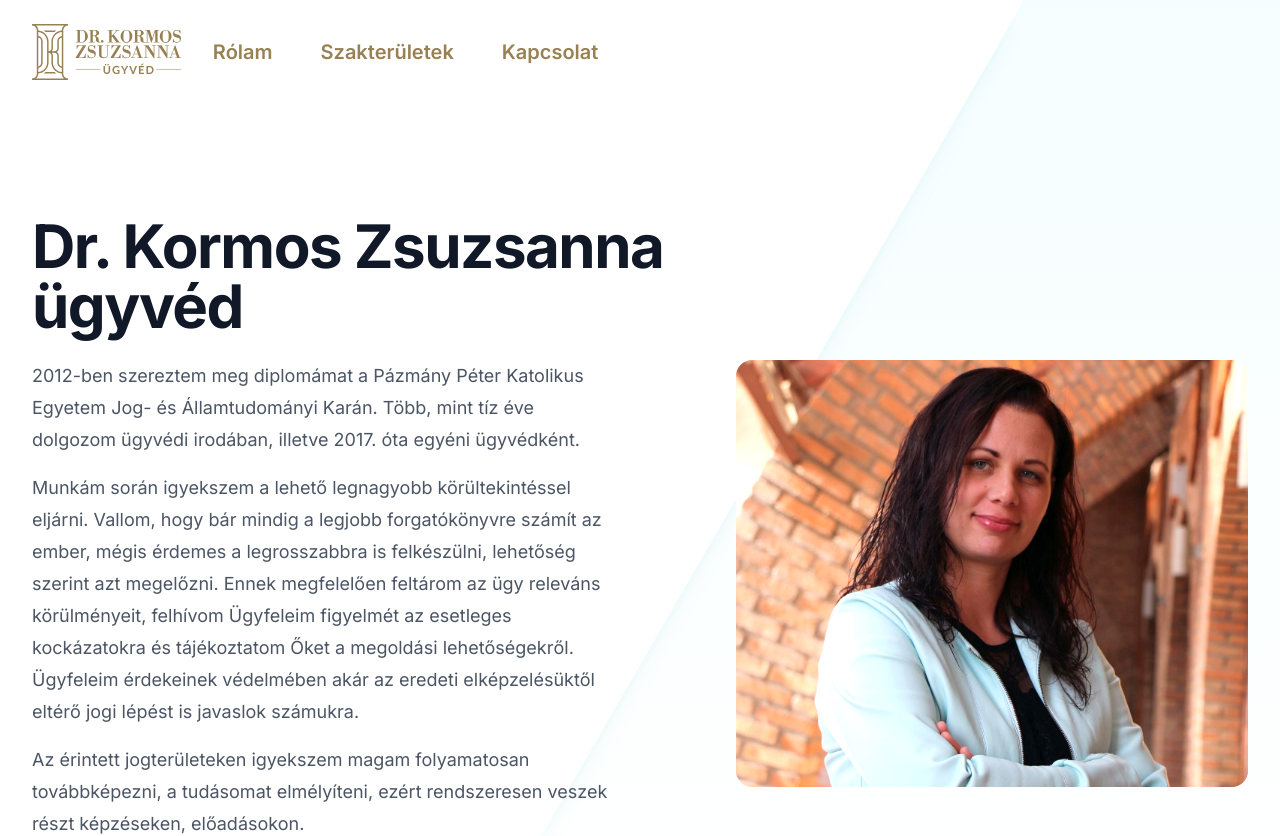
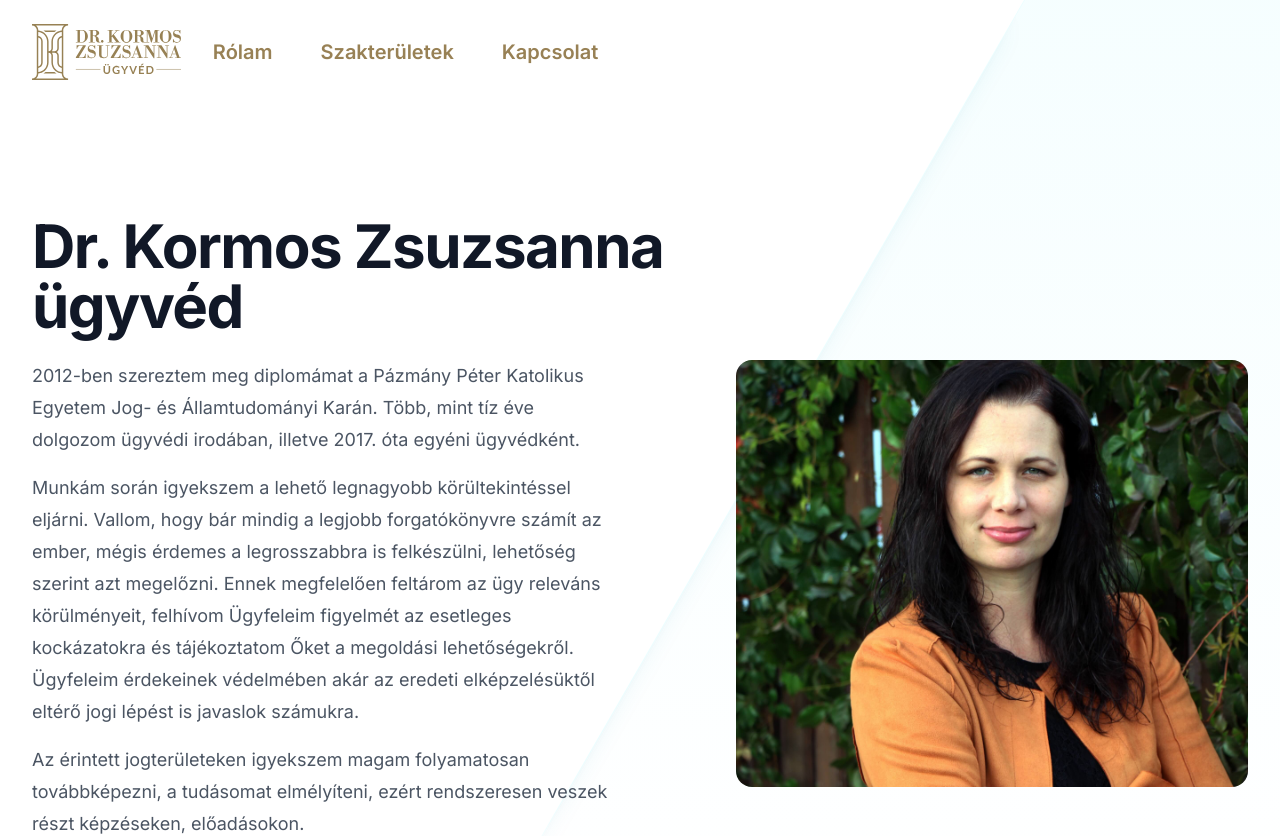
Before and after one commit to gabordobrei/drkormos.hu, a Next.js app: page /rolam in a window 1280 px wide. Shown: the top 836 px of the page. Built offline with nearby package versions, Linux system fonts and the light colour scheme.

Commit message:
Add new profile page

```diff
--- a/src/app/rolam/page.tsx
+++ b/src/app/rolam/page.tsx
@@ -3,7 +3,7 @@ import Footer from '@/app/(components)/Footer';
 import Image from 'next/image';
 import { testimonials } from '@/Content';
 import { ReactElement } from 'react';
-import profileSquare from '@/../public/profile-square.jpg';
+import profileLarge from '@/../public/profile-large.jpg';
 
 export const runtime = 'edge';
 
@@ -57,9 +57,9 @@ function Hero() {
             </p>
           </div>
           <Image
-            src={profileSquare}
+            src={profileLarge}
             alt="Dr. Kormos Zsuzsanna"
-            className="mt-10 aspect-[6/5] w-full max-w-lg rounded-2xl object-cover brightness-125 sm:mt-16 lg:mt-0 lg:max-w-none xl:row-span-2 xl:row-end-2 xl:mt-36"
+            className="mt-10 aspect-[6/5] w-full max-w-lg rounded-2xl object-cover sm:mt-16 lg:mt-0 lg:max-w-none xl:row-span-2 xl:row-end-2 xl:mt-36"
           />
         </div>
       </div>
```
Also changed, not shown: public/profile-large.jpg (added).
